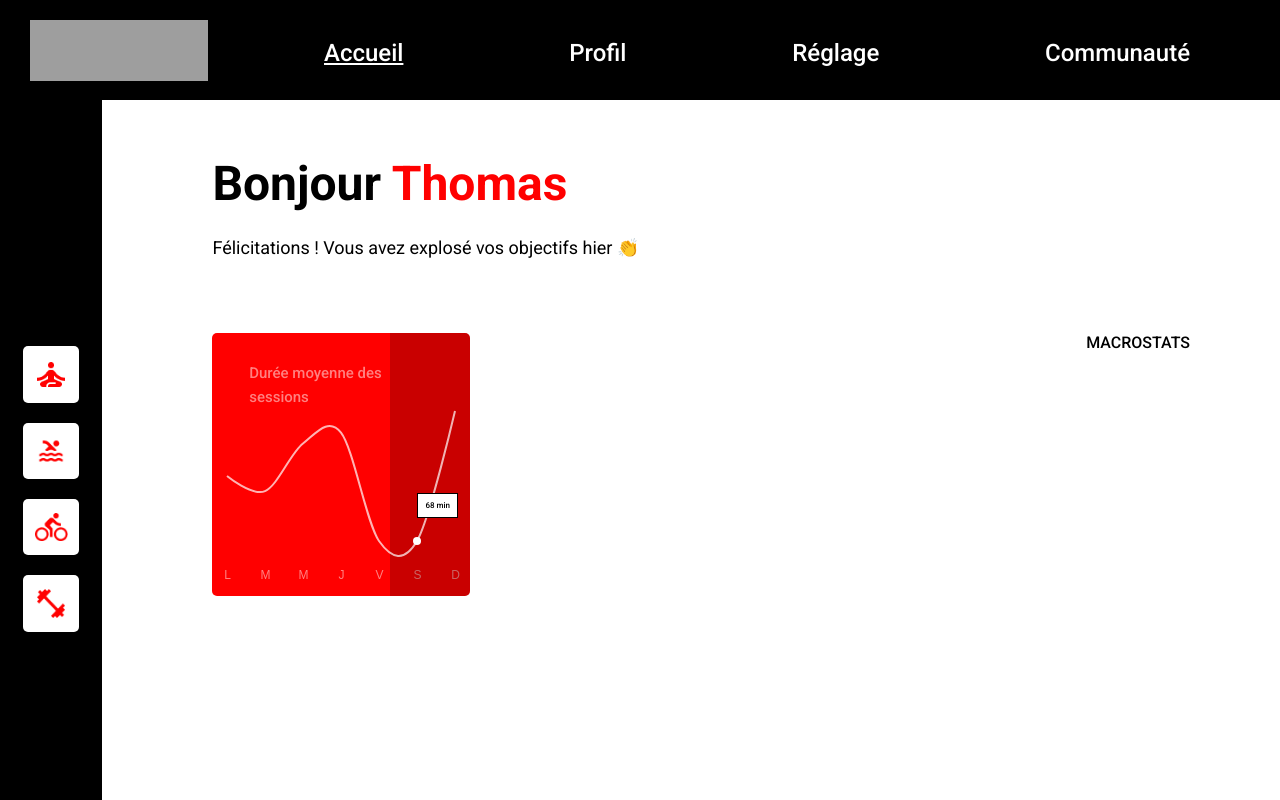
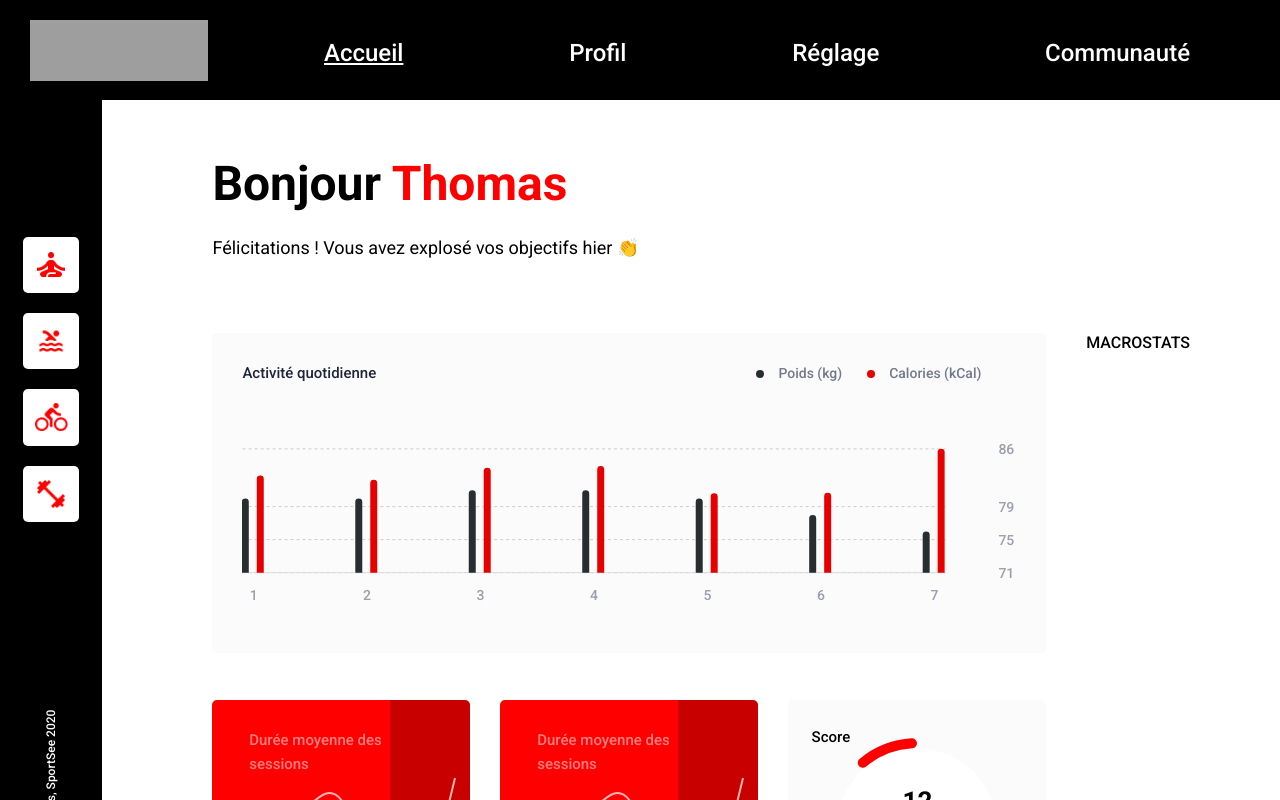
Before and after one commit to nassmim/oc-sportsee, a React (Create React App) app: page / in a window 1280 px wide. Shown: the top 800 px of the page. Built offline with nearby package versions, Linux system fonts and the light colour scheme; grey boxes are pictures that could not be loaded.

Commit message:
bar chart integrated

```diff
--- /dev/null
+++ b/src/components/BarChart.jsx
@@ -0,0 +1,174 @@
+import {
+  BarChart,
+  Bar,
+  XAxis,
+  YAxis,
+  CartesianGrid,
+  Tooltip,
+  Legend,
+  ResponsiveContainer,
+} from "recharts"
+
+import styled from "styled-components"
+
+const Container = styled.div`
+  position: relative;
+  box-sizing: border-box;
+  width: 100%;
+  aspect-ratio: 835/320;
+  background: #fbfbfb;
+  border-radius: 5px;
+  overflow: hidden;
+  padding: 30px;
+  padding-bottom: 50px;
+`
+const Title = styled.h2`
+  position: absolute;
+  top: 22px;
+  transform: translateY(50%);
+  font-size: 15px;
+  font-weight: 500;
+  color: #20253a;
+`
+
+export default function BarChartCustom({ data }) {
+  const userActivityData = data.sessions.reduce(
+    (userActivity, session, index) => {
+      const sessionData = {
+        ...session,
+        dayNumber: index + 1,
+      }
+
+      if (userActivity.sessions)
+        userActivity.sessions = userActivity.sessions.concat(sessionData)
+      else userActivity.sessions = [sessionData]
+
+      if (!userActivity.weightMin || session.kilogram <= userActivity.weightMin)
+        userActivity.weightMin = session.kilogram
+      else if (
+        !userActivity.weightMax ||
+        session.kilogram > userActivity.weightMax
+      )
+        userActivity.weightMax = session.kilogram
+
+      return userActivity
+    },
+    []
+  )
+
+  const chartData = userActivityData.sessions
+
+  const LegendTextCustom = (value, entry) => {
+    const legendText = value === "kilogram" ? "Poids (kg)" : "Calories (kCal)"
+
+    return (
+      <span
+        style={{
+          fontSize: "14px",
+          fontWeight: 500,
+          color: "#74798C",
+          paddingLeft: 10,
+          marginRight: 15,
+        }}
+      >
+        {legendText}
+      </span>
+    )
+  }
+
+  const TooltipCustom = ({ active, payload, label }) => {
+    if (active && payload && payload.length) {
+      return (
+        <div
+          style={{
+            zIndex: 2,
+            backgroundColor: "#E60000",
+            fontSize: "7px",
+            color: "#fff",
+            padding: "10px",
+          }}
+        >
+          <p style={{ paddingBottom: 25 }}>{`${payload[0].value}kg`}</p>
+          <p>{`${payload[1].value}kg`}</p>
+        </div>
+      )
+    }
+
+    return null
+  }
+
+  return (
+    <Container>
+      <Title>Activité quotidienne</Title>
+      <ResponsiveContainer>
+        <BarChart
+          data={chartData}
+          barSize={7}
+          margin={{
+            right: 10,
+          }}
+          barGap={8}
+        >
+          <CartesianGrid strokeDasharray="3 3" vertical={false} />
+          <XAxis
+            dataKey="dayNumber"
+            type="number"
+            domain={[1, chartData.length]}
+            tickCount={chartData.length}
+            axisLine={{
+              stroke: "#DEDEDE",
+              strokeWidth: "1px",
+            }}
+            tickSize={0}
+            tick={{ fill: "#9B9EAC", fontSize: "14px", fontWeight: 500 }}
+            dy={15}
+            padding={{ left: 11, right: 11 }}
+          />
+          <YAxis
+            yAxisId="kilogram"
+            type="number"
+            domain={([dataMin, dataMax]) => [
+              Math.max(0, dataMin - 5),
+              dataMax + 5,
+            ]}
+            orientation="right"
+            axisLine={false}
+            tickLine={false}
+            tick={{ fill: "#9B9EAC", fontSize: "14px", fontWeight: 500 }}
+            dx={45}
+          />
+          <YAxis yAxisId="calories" type="number" scale={"sqrt"} hide={true} />
+          <Tooltip
+            content={TooltipCustom}
+            // viewBox={{ width: 39, height: 63 }}
+            offset={20}
+            // contentStyle={{ background: "#E60000" }}
+            // wrapperStyle={{ color: "#fff" }}
+          />
+          <Legend
+            verticalAlign="top"
+            align="right"
+            height={36}
+            iconSize={8}
+            iconType="circle"
+            formatter={LegendTextCustom}
+            wrapperStyle={{ paddingBottom: 50 }}
+          />
+
+          <Bar
+            yAxisId="kilogram"
+            dataKey="kilogram"
+            fill="#282D30"
+            radius={[10, 10, 0, 0]}
+          />
+          <Bar
+            yAxisId="calories"
+            dataKey="calories"
+            fill="#E60000"
+            radius={[10, 10, 0, 0]}
+          />
+        </BarChart>
+      </ResponsiveContainer>
+    </Container>
+  )
+}
--- a/src/components/RadialChart.jsx
+++ b/src/components/RadialChart.jsx
@@ -11,9 +11,6 @@ const Container = styled.div`
   background: #fbfbfb;
   border-radius: 5px;
   overflow: hidden;
-
-  &::before {
-  }
 `
 const Title = styled.h2`
   font-size: 15px;
@@ -77,8 +74,6 @@ export default function RadialChart({ score }) {
       <ResponsiveContainerStyled>
         <RadialBarChart
           data={chartData}
-          width={800}
-          height={350}
           innerRadius="69%"
           startAngle={90}
           endAngle={endAngle}
--- a/src/css/home.module.css
+++ b/src/css/home.module.css
@@ -25,7 +25,7 @@
   display: grid;
   grid-template-columns: repeat(3, 1fr);
   grid-template-rows: 55% 45%;
-  column-gap: 30px;
+  gap: 30px;
 }
 
 .dailyActivity {
--- a/src/pages/Home.jsx
+++ b/src/pages/Home.jsx
@@ -1,5 +1,6 @@
+import BarChart from "../components/BarChart.jsx"
+import SessionDurationChart from "../components/SessionDurationChart.jsx"
 import RadialChart from "../components/RadialChart.jsx"
-import SessionDurationChart from "../components/SessionDurationChart.jsx"
 import homeCSS from "../css/home.module.css"
 import {
   USER_MAIN_DATA,
@@ -27,15 +28,15 @@ export default function Home() {
       <div className={homeCSS.container}>
         <main className={homeCSS.charts}>
           <section className={homeCSS.dailyActivity}>
+            <BarChart data={USER_ACTIVITY[0]} />
+          </section>
+          <section>
             <SessionDurationChart data={sessionDurations} />
           </section>
-          <section className={homeCSS.dailyActivity}>
+          <section>
             <SessionDurationChart data={sessionDurations} />
           </section>
-          <section className={homeCSS.dailyActivity}>
-            <SessionDurationChart data={sessionDurations} />
-          </section>
-          <section className={homeCSS.dailyActivity}>
+          <section>
             <RadialChart score={score} />
           </section>
         </main>
```
